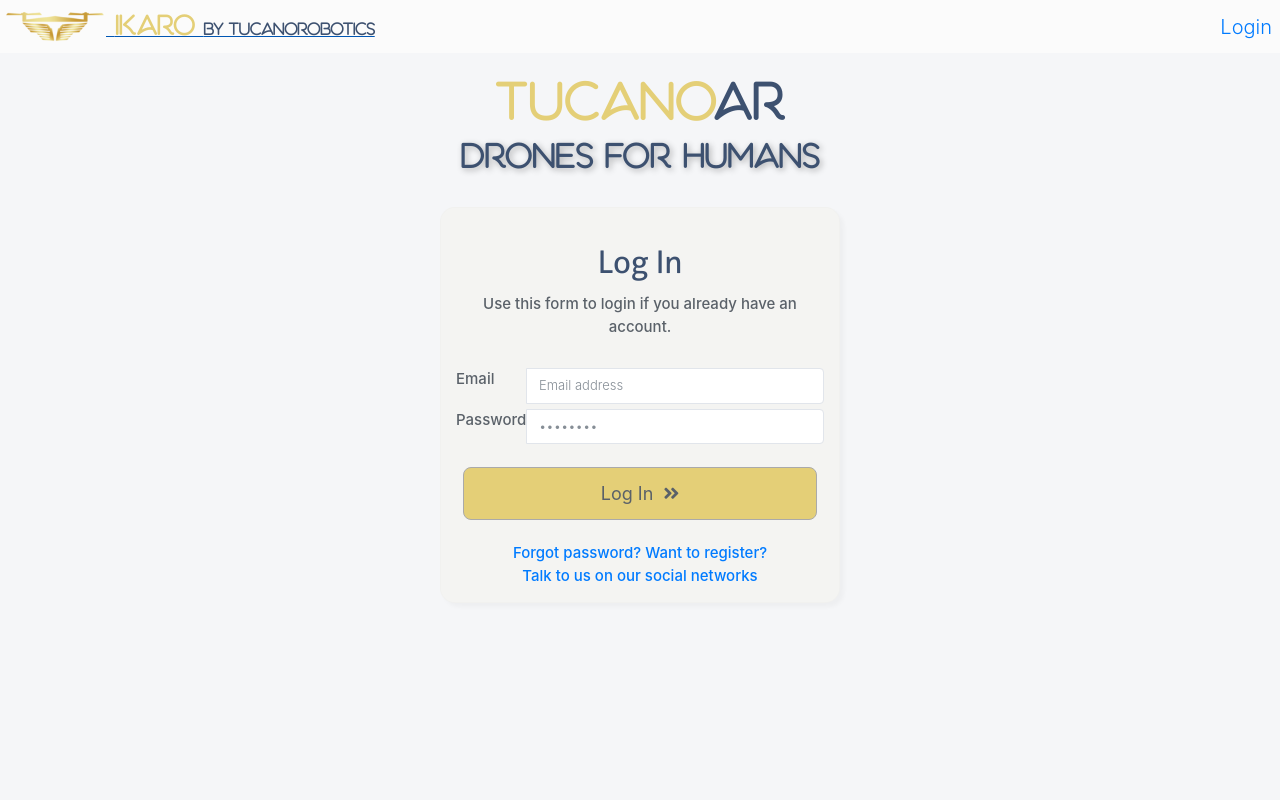
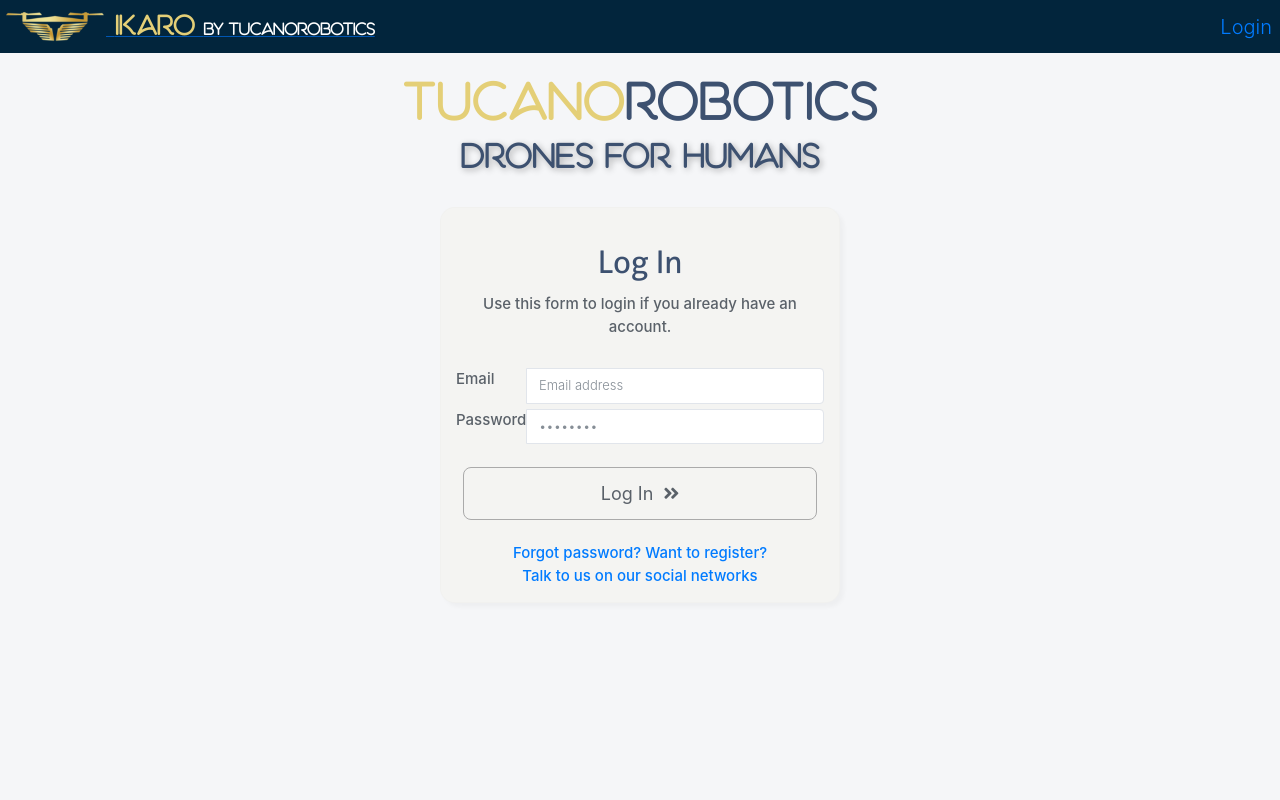
Before and after one commit to josezy/ikaro, a Django app: page /accounts/login/ in a window 1280 px wide. Run offline with Django 3.2, Linux system fonts and the light colour scheme; some libraries are stand-ins or nearby versions; some web fonts are replaced.

Commit message:
minor UI. dark blue

```diff
--- a/ikarodjango/static/css/base.css
+++ b/ikarodjango/static/css/base.css
@@ -45,9 +45,13 @@
 /*    Variables    */
 :root {
     --gold:#e4cf77;
+    --dark-blue:#02253C;
 }
 .gold {
     color: var(--gold)
+}
+.dark-blue {
+    color: var(--dark-blue)
 }
 .aquatico {
     font-family: "Aquatico-Regular"
@@ -222,6 +226,7 @@
 
 .navbar-by {
     font-size: 1rem;
+    color: white;
 }
 
 @media (max-width: 1300px) {
--- a/ikarodjango/templates/ui/forms/login.html
+++ b/ikarodjango/templates/ui/forms/login.html
@@ -24,8 +24,8 @@
     }
     #login-form button[type=submit] {
         width: 96%;
-        background-color: var(--gold);
-        border-color: var(--gold);
+        background-color: var(--dark-bue);
+        border-color: var(--dark-bue);
         color: unset;
         box-shadow: unset;
     }
--- a/ikarodjango/templates/ui/login.html
+++ b/ikarodjango/templates/ui/login.html
@@ -7,7 +7,7 @@
         <br>
         <center>
             <h1 class="aquatico">
-                <span class="gold">Tucano</span>AR<br>
+                <span class="gold">Tucano</span>Robotics<br>
                 <span style="text-shadow: 2px 2px 6px rgba(0,0,0,0.3); font-size: 2rem;">
                     Drones for humans
                 </span>
--- a/ikarodjango/templates/ui/nav.html
+++ b/ikarodjango/templates/ui/nav.html
@@ -1,6 +1,6 @@
 {% load static %}
 
-<nav class="bg-light navbar navbar-expand-lg p-0">
+<nav class="navbar navbar-expand-lg p-0" style="background-color: var(--dark-blue)">
     <a href="{% url 'home' %}">
         <h1 class="d-none d-md-inline ml-1 aquatico" style="font-size: 26px">
             <img src="{% static 'img/logo-icon.png' %}" class="tucano-logo"/>
--- a/ikarodjango/templates/ui/signup.html
+++ b/ikarodjango/templates/ui/signup.html
@@ -7,7 +7,7 @@
         <br>
         <center>
             <h1 class="aquatico">
-                <span class="gold">Tucano</span>AR<br>
+                <span class="gold">Tucano</span>Robotics<br>
                 <span style="text-shadow: 2px 2px 6px rgba(0,0,0,0.3); font-size: 2rem;">
                     Drones for humans
                 </span>
```
